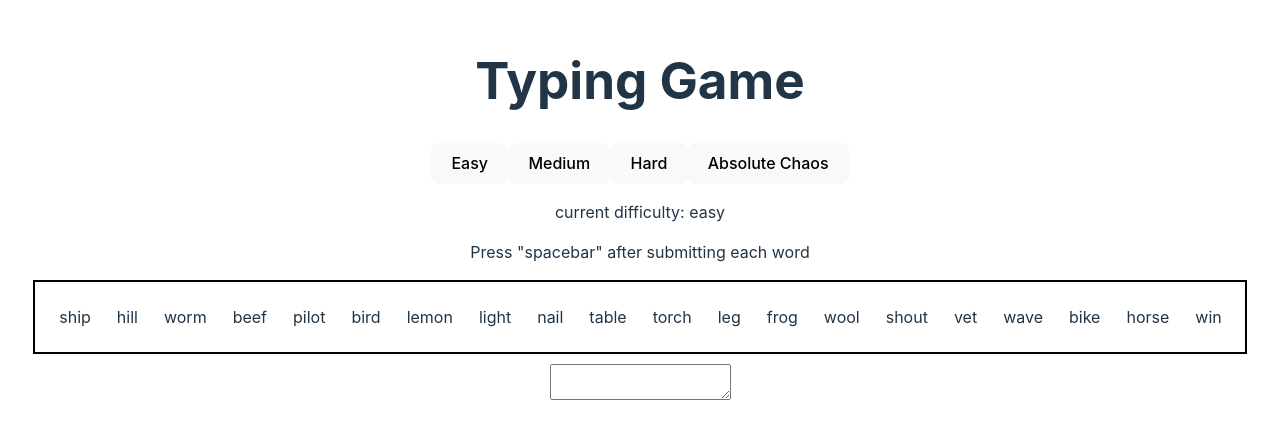
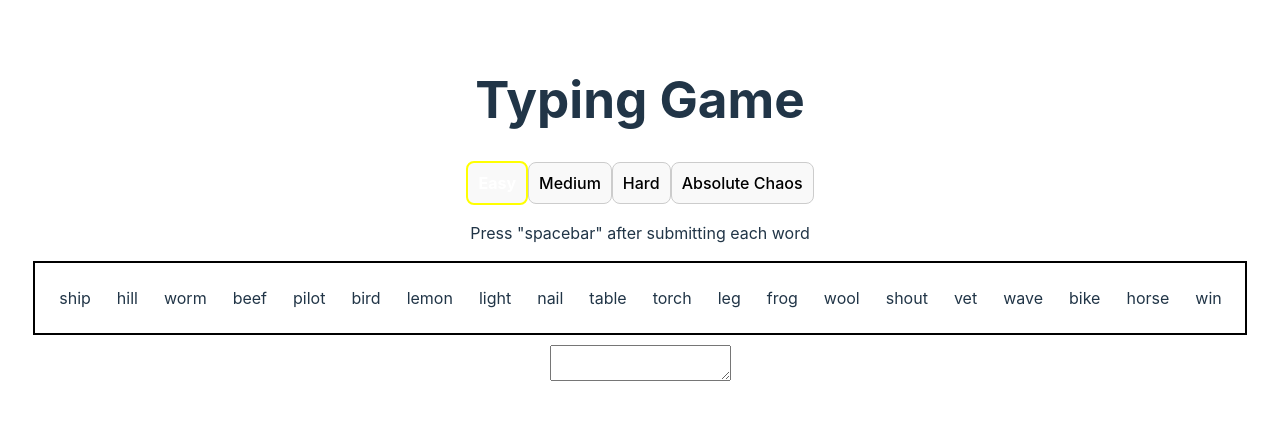
Before and after one commit to johnww15/Typing-game, a React (Vite) app: page / in a window 1280 px wide. Shown: the part 188-624 px from the top of the page. Built offline with nearby package versions, Linux system fonts and the light colour scheme.

Commit message:
included styling for difficulty buttons according to current difficulty level

```diff
--- a/src/App.css
+++ b/src/App.css
@@ -49,3 +49,20 @@
     background-color: transparent;
   }
 }
+
+.difficulty-buttons {
+  margin: 5px;
+}
+
+.difficulty-buttons button {
+  padding: 10px;
+  font-size: 16px;
+  border: 1px solid #ccc;
+  cursor: pointer;
+}
+
+.difficulty-buttons button.active {
+  border: 2px solid yellow;
+  color: #fff;
+  font-weight: bold;
+}
--- a/src/components/DifficultyButtons.jsx
+++ b/src/components/DifficultyButtons.jsx
@@ -1,16 +1,37 @@
 import React, { useContext } from "react";
 import { GameSettingsContext } from "../context/GameSettings";
 
-export default function DifficultyButtons() {
-  const { changeDifficulty, gameSettings } = useContext(GameSettingsContext);
+const DifficultyButtons = () => {
+  const { gameSettings, changeDifficulty } = useContext(GameSettingsContext);
 
   return (
-    <div>
-      <button onClick={() => changeDifficulty("easy")}>Easy</button>
-      <button onClick={() => changeDifficulty("medium")}>Medium</button>
-      <button onClick={() => changeDifficulty("hard")}>Hard</button>
-      <button onClick={() => changeDifficulty("chaos")}>Absolute Chaos</button>
-      <p>current difficulty: {gameSettings.difficulty}</p>
+    <div className="difficulty-buttons">
+      <button
+        className={gameSettings.difficulty === "easy" ? "active" : ""}
+        onClick={() => changeDifficulty("easy")}
+      >
+        Easy
+      </button>
+      <button
+        className={gameSettings.difficulty === "medium" ? "active" : ""}
+        onClick={() => changeDifficulty("medium")}
+      >
+        Medium
+      </button>
+      <button
+        className={gameSettings.difficulty === "hard" ? "active" : ""}
+        onClick={() => changeDifficulty("hard")}
+      >
+        Hard
+      </button>
+      <button
+        className={gameSettings.difficulty === "chaos" ? "active" : ""}
+        onClick={() => changeDifficulty("chaos")}
+      >
+        Absolute Chaos
+      </button>
     </div>
   );
-}
+};
+
+export default DifficultyButtons;
--- a/src/context/GameSettings.jsx
+++ b/src/context/GameSettings.jsx
@@ -31,12 +31,6 @@ const CHAOS_SETTINGS = {
   data: CHAOS_DATA,
 };
 
-// const DEFAULT_SETTINGS = {
-//   difficulty: "mock",
-//   wordCount: 10,
-//   data: ["1", "2", "3", "4", "5", "6", "7", "8", "9", "10"],
-// };
-
 const changeStateByDifficulty = (difficulty) => {
   switch (difficulty) {
     case "easy":
```
